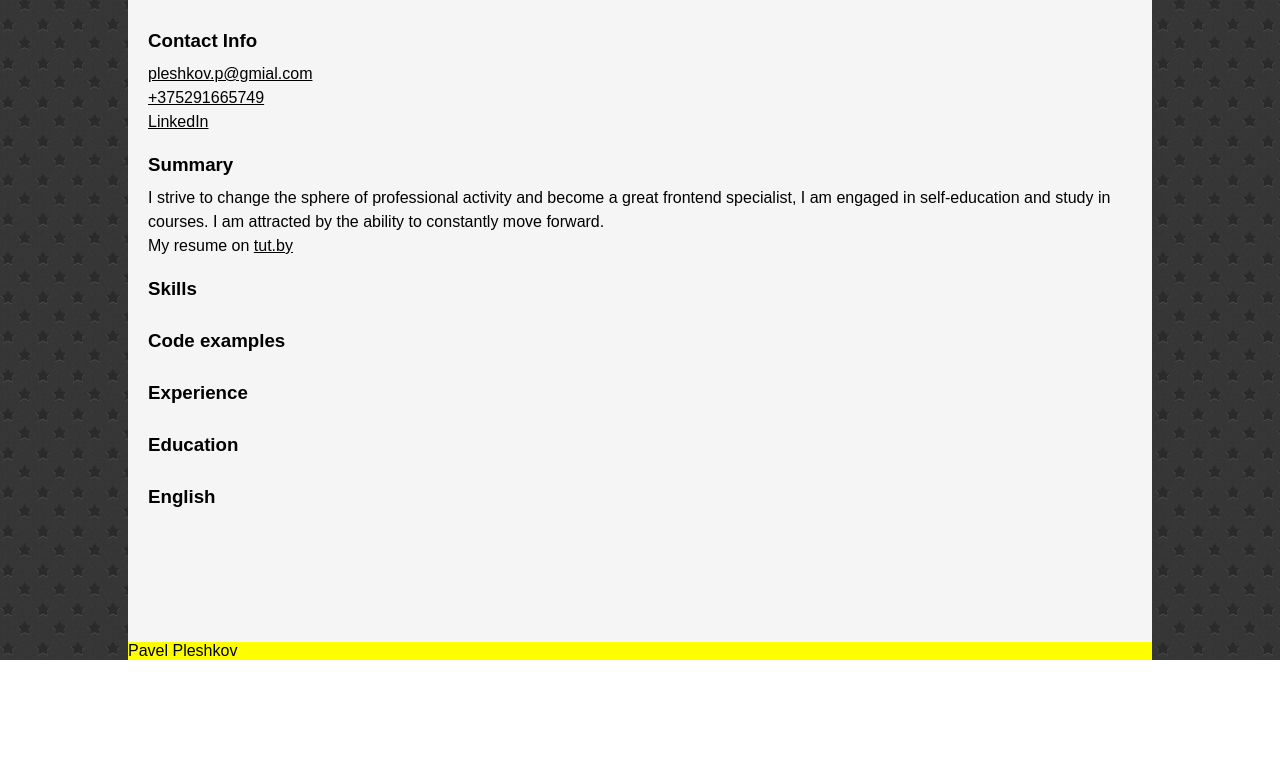
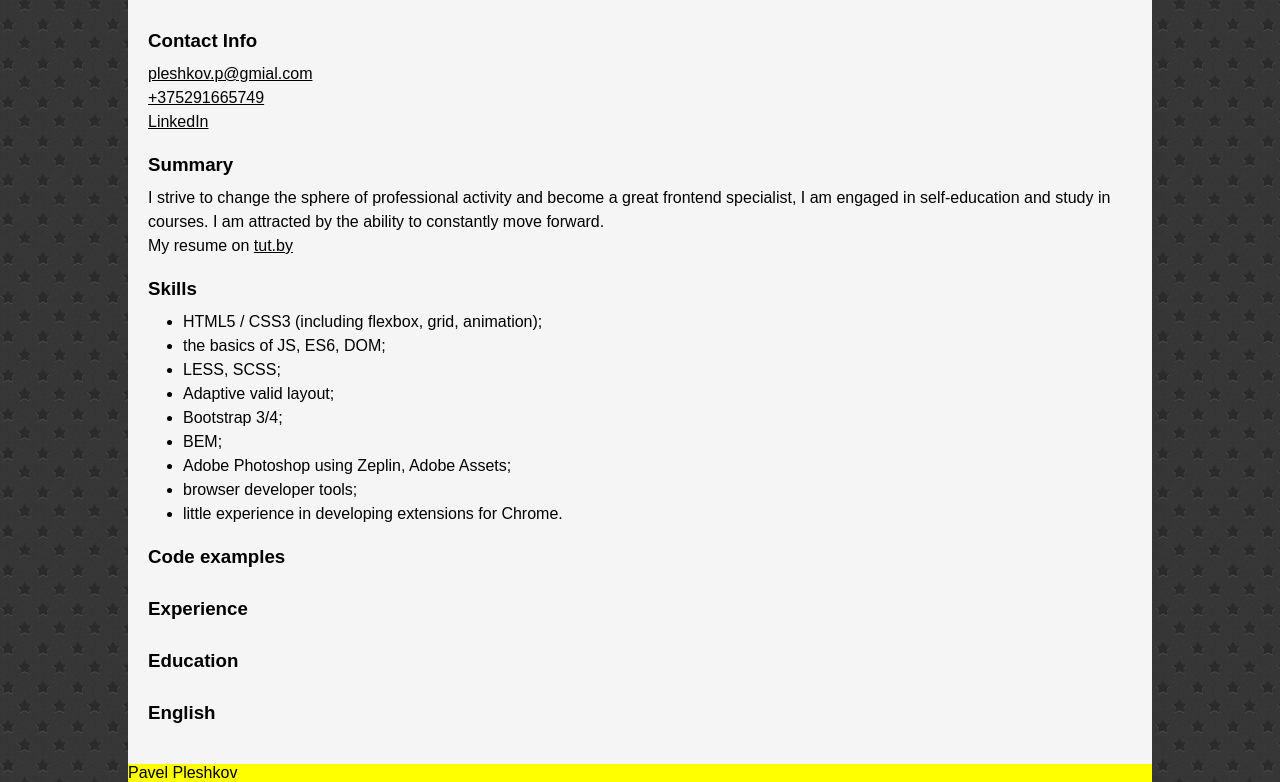
Before and after one commit to PavelPleshkov/rsschool-cv-feb, a plain HTML site: page index.html in a window 1280 px wide. Shown: the part 140-922 px from the top of the page. Before the commit the page ends 800 px from the top, so only its background shows below. Drawn offline with Linux system fonts and the light colour scheme.

Commit message:
feat: add skills content

```diff
--- a/index.html
+++ b/index.html
@@ -57,6 +57,17 @@
         <h3 class="data-section-title">
           Skills
         </h3>
+        <ul class="skills">
+          <li class="skill" data-line-start="15" data-line-end="16">HTML5 / CSS3 (including flexbox, grid, animation);</li>
+          <li class="skill" data-line-start="16" data-line-end="17">the basics of JS, ES6, DOM;</li>
+          <li class="skill" data-line-start="17" data-line-end="18">LESS, SCSS;</li>
+          <li class="skill" data-line-start="18" data-line-end="19">Adaptive valid layout;</li>
+          <li class="skill" data-line-start="19" data-line-end="20">Bootstrap 3/4;</li>
+          <li class="skill" data-line-start="20" data-line-end="21">BEM;</li>
+          <li class="skill" data-line-start="21" data-line-end="22">Adobe Photoshop using Zeplin, Adobe Assets;</li>
+          <li class="skill" data-line-start="22" data-line-end="23">browser developer tools;</li>
+          <li class="skill" data-line-start="23" data-line-end="25">little experience in developing extensions for Chrome.</li>
+          </ul>
       </section>
       <section class="data-section">
         <h3 class="data-section-title">
--- a/styles/scss/style.scss
+++ b/styles/scss/style.scss
@@ -104,12 +104,15 @@ a {
       }
 
       .contacts-link,
-      .summary-content {
+      .summary-content,
+      .skills {
         font-size: 16px;
         line-height: 1.5;
       }
 
-
+      .skills {
+        padding-left: 35px;
+      }
     }
   }
 
```
Also changed, not shown: styles/css/style.css.
